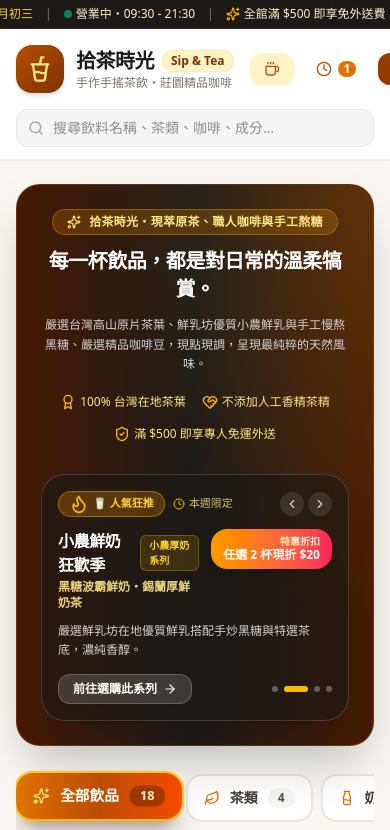
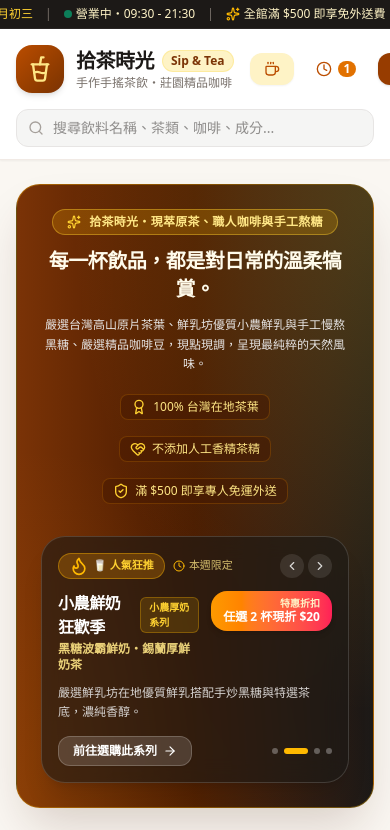
Before and after one commit to brainshare999/orderdrink, a React (Vite) app: page / in a window 390 px wide. Shown: the top 830 px of the page. Built offline with nearby package versions, Linux system fonts and the light colour scheme; no server answers.

Commit message:
feat: add Google feedback section to menu view
Integrate GoogleFeedbackSection into the main order menu page to collect customer satisfaction data and improve service quality.

```diff
--- a/src/App.tsx
+++ b/src/App.tsx
@@ -11,6 +11,7 @@
 import { HeartCheersWidget } from './components/HeartCheersWidget';
 import { BackToTopButton } from './components/BackToTopButton';
 import { SeasonalPromoCarousel } from './components/SeasonalPromoCarousel';
+import { GoogleFeedbackSection } from './components/GoogleFeedbackSection';
 import {
   ShoppingBag,
   Sparkles,
@@ -21,7 +22,8 @@
   Phone,
   ShieldCheck,
   ChevronRight,
-  CupSoda
+  CupSoda,
+  MessageSquareHeart
 } from 'lucide-react';
 
 const MainContent: React.FC = () => {
@@ -68,35 +70,36 @@
         ) : (
           /* Default Menu View */
           <div className="max-w-7xl mx-auto px-4 sm:px-6 lg:px-8 pb-16">
-            {/* Hero Brand Greeting Banner with Clean Static Gradient & Seasonal Promo Carousel */}
-            <div className="mt-6 relative rounded-3xl overflow-hidden bg-linear-to-r from-amber-950 via-stone-900 to-amber-950 text-white shadow-2xl border border-amber-500/20">
-              {/* Static subtle background radial ambient highlight without moving glowing orbs */}
-              <div className="absolute inset-0 bg-[radial-gradient(ellipse_at_top_right,rgba(251,191,36,0.14),transparent_55%)] pointer-events-none" />
+            {/* Hero Brand Greeting Banner with Warm Golden & Amber Tones & Seasonal Promo Carousel */}
+            <div className="mt-6 relative rounded-3xl overflow-hidden bg-linear-to-r from-amber-900 via-amber-950 to-stone-900 text-white shadow-2xl shadow-amber-950/20 border border-amber-400/35">
+              {/* Static subtle background radial golden ambient highlight */}
+              <div className="absolute inset-0 bg-[radial-gradient(ellipse_at_top_right,rgba(251,191,36,0.22),transparent_60%)] pointer-events-none" />
+              <div className="absolute inset-0 bg-[radial-gradient(circle_at_bottom_left,rgba(217,119,6,0.18),transparent_50%)] pointer-events-none" />
 
               <div className="relative z-10 p-6 sm:p-8 lg:p-10 flex flex-col lg:flex-row items-center justify-between gap-8">
                 <div className="flex-1 text-center lg:text-left space-y-3">
-                  <div className="inline-flex items-center gap-2 px-3.5 py-1 rounded-full bg-amber-500/20 border border-amber-400/30 text-amber-200 text-xs font-bold tracking-wide">
-                    <Sparkles className="w-3.5 h-3.5" />
+                  <div className="inline-flex items-center gap-2 px-3.5 py-1 rounded-full bg-amber-400/20 border border-amber-300/40 text-amber-200 text-xs font-bold tracking-wide">
+                    <Sparkles className="w-3.5 h-3.5 text-amber-300" />
                     <span>拾茶時光・現萃原茶、職人咖啡與手工熬糖</span>
                   </div>
-                  <h2 className="text-xl sm:text-3xl font-black tracking-tight text-white font-serif">
+                  <h2 className="text-xl sm:text-3xl font-black tracking-tight text-amber-50 font-serif">
                     {sloganText}
                   </h2>
-                  <p className="text-xs sm:text-sm text-stone-300 font-light leading-relaxed whitespace-normal break-words max-w-2xl">
+                  <p className="text-xs sm:text-sm text-stone-200 font-light leading-relaxed whitespace-normal break-words max-w-2xl">
                     嚴選台灣高山原片茶葉、鮮乳坊優質小農鮮乳與手工慢熬黑糖、嚴選精品咖啡豆，現點現調，呈現最純粹的天然風味。
                   </p>
 
-                  <div className="pt-2 flex flex-wrap items-center justify-center lg:justify-start gap-4 text-xs text-amber-200">
-                    <span className="flex items-center gap-1">
-                      <Award className="w-4 h-4 text-amber-400" />
+                  <div className="pt-2 flex flex-wrap items-center justify-center lg:justify-start gap-4 text-xs text-amber-200 font-medium">
+                    <span className="flex items-center gap-1.5 bg-amber-950/50 px-2.5 py-1 rounded-lg border border-amber-500/20">
+                      <Award className="w-4 h-4 text-amber-300" />
                       100% 台灣在地茶葉
                     </span>
-                    <span className="flex items-center gap-1">
-                      <HeartHandshake className="w-4 h-4 text-amber-400" />
+                    <span className="flex items-center gap-1.5 bg-amber-950/50 px-2.5 py-1 rounded-lg border border-amber-500/20">
+                      <HeartHandshake className="w-4 h-4 text-amber-300" />
                       不添加人工香精茶精
                     </span>
-                    <span className="flex items-center gap-1">
-                      <ShieldCheck className="w-4 h-4 text-amber-400" />
+                    <span className="flex items-center gap-1.5 bg-amber-950/50 px-2.5 py-1 rounded-lg border border-amber-500/20">
+                      <ShieldCheck className="w-4 h-4 text-amber-300" />
                       滿 $500 即享專人免運外送
                     </span>
                   </div>
@@ -144,6 +147,9 @@
 
             {/* Heart Cheers Section */}
             <HeartCheersWidget />
+
+            {/* Google Feedback Form Section */}
+            <GoogleFeedbackSection />
           </div>
         )}
       </main>
@@ -239,13 +245,22 @@
                 ✓ 採用嚴選在地牧場純鮮乳，無奶精添加<br />
                 ✓ 每日新鮮熬煮黑糖波霸珍珠，絕不放隔夜
               </p>
-              <div className="pt-2">
+              <div className="pt-2 flex flex-col gap-1.5">
                 <button
                   onClick={() => setActiveView('admin')}
-                  className="text-amber-400 hover:text-amber-300 text-xs underline font-semibold"
+                  className="text-amber-400 hover:text-amber-300 text-xs underline font-semibold text-left"
                 >
                   進入店家管理後台系統 →
                 </button>
+                <a
+                  href="https://forms.gle/XM6b7b2AUb8yekiW7"
+                  target="_blank"
+                  rel="noopener noreferrer"
+                  className="text-stone-300 hover:text-amber-300 text-xs flex items-center gap-1 transition-colors"
+                >
+                  <MessageSquareHeart className="w-3.5 h-3.5 text-amber-400" />
+                  <span>填寫顧客滿意度 Google 表單</span>
+                </a>
               </div>
             </div>
           </div>
--- /dev/null
+++ b/src/components/GoogleFeedbackSection.tsx
@@ -0,0 +1,87 @@
+import React, { useState } from 'react';
+import { MessageSquareHeart, ExternalLink, ChevronDown, ChevronUp, Sparkles, CheckCircle2 } from 'lucide-react';
+
+export const GoogleFeedbackSection: React.FC = () => {
+  const FORM_URL = 'https://forms.gle/XM6b7b2AUb8yekiW7';
+  const [isOpen, setIsOpen] = useState(true);
+
+  return (
+    <section
+      id="customer-feedback-section"
+      className="mt-12 bg-linear-to-br from-amber-500/10 via-stone-900/5 to-amber-600/10 dark:from-amber-950/40 dark:via-stone-900 dark:to-amber-900/30 rounded-3xl p-6 sm:p-8 border border-amber-300/60 dark:border-amber-700/40 shadow-xl backdrop-blur-sm relative overflow-hidden transition-all"
+    >
+      {/* Ambient background decoration */}
+      <div className="absolute -top-12 -right-12 w-48 h-48 bg-amber-400/10 dark:bg-amber-500/10 rounded-full blur-3xl pointer-events-none" />
+
+      <div className="flex flex-col md:flex-row items-start md:items-center justify-between gap-4 pb-4 border-b border-amber-200/40 dark:border-stone-800">
+        <div className="space-y-1">
+          <div className="inline-flex items-center gap-1.5 px-3 py-1 rounded-full bg-amber-500/20 text-amber-900 dark:text-amber-300 text-xs font-bold">
+            <MessageSquareHeart className="w-3.5 h-3.5 text-amber-600 dark:text-amber-400" />
+            <span>顧客滿意度與建議調查</span>
+          </div>
+          <h3 className="text-xl sm:text-2xl font-black text-stone-900 dark:text-stone-100 tracking-tight flex items-center gap-2">
+            <span>您的回饋是我們進步的動力</span>
+            <Sparkles className="w-4 h-4 text-amber-500" />
+          </h3>
+          <p className="text-xs sm:text-sm text-stone-600 dark:text-stone-300 max-w-xl">
+            感謝您蒞臨「拾茶時光」！誠摯邀請您填寫下方 Google 表單回饋用餐與訂餐體驗，讓我們能持續精進茶飲品質與服務。
+          </p>
+        </div>
+
+        <div className="flex items-center gap-2.5 shrink-0 w-full md:w-auto justify-end">
+          <a
+            href={FORM_URL}
+            target="_blank"
+            rel="noopener noreferrer"
+            className="inline-flex items-center gap-1.5 px-4 py-2 rounded-xl bg-amber-600 hover:bg-amber-500 active:scale-95 text-white text-xs font-bold shadow-md shadow-amber-600/20 transition-all cursor-pointer"
+          >
+            <span>新視窗開啟 Google 表單</span>
+            <ExternalLink className="w-3.5 h-3.5" />
+          </a>
+
+          <button
+            onClick={() => setIsOpen((prev) => !prev)}
+            className="inline-flex items-center gap-1 px-3 py-2 rounded-xl bg-white/80 dark:bg-stone-800 hover:bg-white dark:hover:bg-stone-700 text-stone-700 dark:text-stone-200 text-xs font-semibold border border-stone-200 dark:border-stone-700 transition-all cursor-pointer"
+          >
+            <span>{isOpen ? '收合表單' : '展開表單'}</span>
+            {isOpen ? <ChevronUp className="w-3.5 h-3.5" /> : <ChevronDown className="w-3.5 h-3.5" />}
+          </button>
+        </div>
+      </div>
+
+      {isOpen && (
+        <div className="mt-6 rounded-2xl overflow-hidden border border-amber-200/80 dark:border-stone-800 bg-white dark:bg-stone-950 shadow-inner">
+          <div className="p-3 bg-amber-50/80 dark:bg-stone-900 border-b border-amber-100 dark:border-stone-800 flex items-center justify-between text-xs text-stone-600 dark:text-stone-300">
+            <div className="flex items-center gap-2 font-medium">
+              <CheckCircle2 className="w-4 h-4 text-emerald-500" />
+              <span>Google 表單即時內嵌預覽・填寫完成後請點擊表單內的「提交」</span>
+            </div>
+            <a
+              href={FORM_URL}
+              target="_blank"
+              rel="noopener noreferrer"
+              className="text-amber-700 dark:text-amber-400 hover:underline flex items-center gap-1 text-[11px] font-semibold"
+            >
+              無法正常顯示？點此前往原連結 <ExternalLink className="w-3 h-3" />
+            </a>
+          </div>
+
+          <div className="relative w-full overflow-hidden min-h-[560px] bg-stone-50 dark:bg-stone-900">
+            <iframe
+              src={FORM_URL}
+              width="100%"
+              height="620"
+              frameBorder="0"
+              marginHeight={0}
+              marginWidth={0}
+              title="拾茶時光 顧客滿意度與建議 Google 表單"
+              className="w-full h-[620px] rounded-b-2xl border-0"
+            >
+              載入中...
+            </iframe>
+          </div>
+        </div>
+      )}
+    </section>
+  );
+};
```
